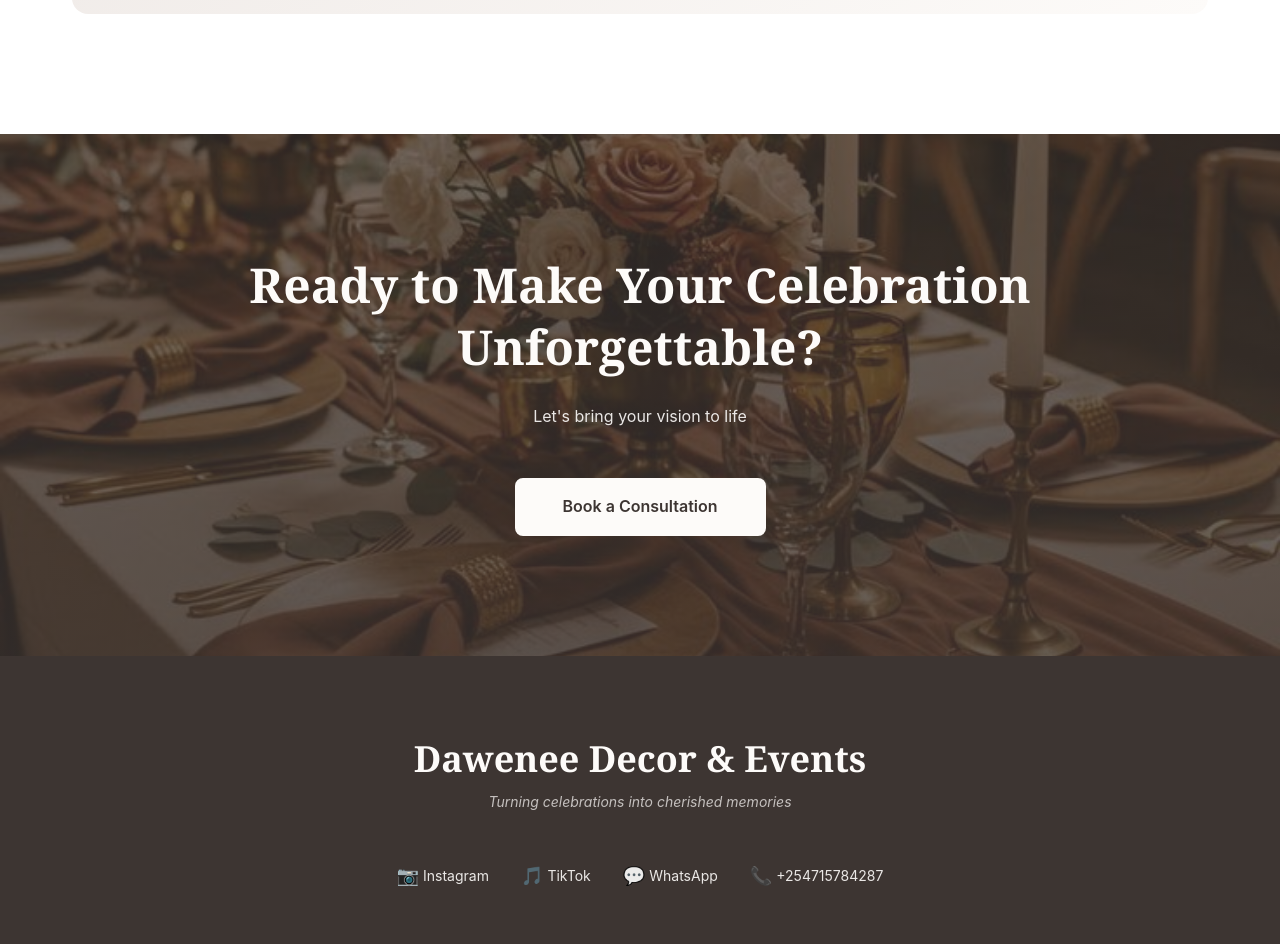
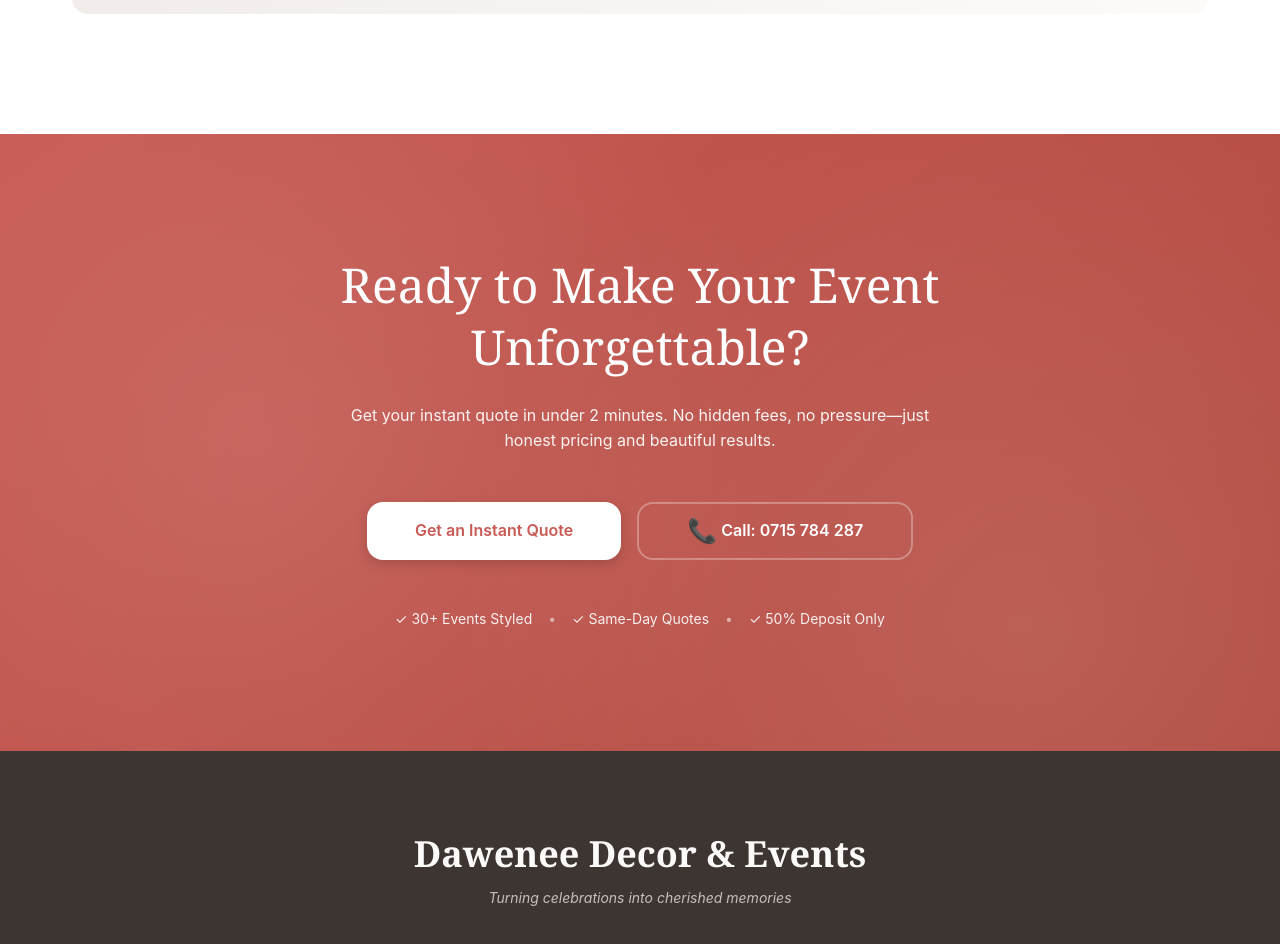
Before and after one commit to edubew/dawenee, a React (Vite) app: page / in a window 1280 px wide. Shown: the part 5654-6598 px from the top of the page. Built offline with nearby package versions, Linux system fonts and the light colour scheme.

Commit message:
feat: Redesign the CTA - Remove background Image - Add 2 ctas: primary(Get Quote) and secondary(call)

```diff
--- a/src/components/Cta/Cta.jsx
+++ b/src/components/Cta/Cta.jsx
@@ -1,25 +1,42 @@
 import React from "react";
 import { Link } from "react-router-dom";
 import "./Cta.scss";
-import ctaImage from "../../assets/images/services/table-setups.jpg";
 
 function Cta() {
   return (
     <section className="cta">
-      <div className="cta__background">
-        <img src={ctaImage} alt="" />
-      </div>
+      <div className="container">
+        <div className="cta__content">
+          <h2 className="cta__title">
+            Ready to Make Your Event Unforgettable?
+          </h2>
 
-      <div className="container cta__content">
-        <h2 className="cta__title">
-          Ready to Make Your Celebration Unforgettable?
-        </h2>
+          <p className="cta__subtitle">
+            Get your instant quote in under 2 minutes. No hidden fees, no
+            pressure—just honest pricing and beautiful results.
+          </p>
 
-        <p className="cta__subtitle">Let's bring your vision to life</p>
+          <div className="cta__buttons">
+            <Link to="/quote" className="cta__button cta__button--primary">
+              Get an Instant Quote
+            </Link>
+            <a
+              href="tel:+254715784287"
+              className="cta__button cta__button--secondary"
+            >
+              <span className="cta__button-icon">📞</span>
+              Call: 0715 784 287
+            </a>
+          </div>
 
-        <Link to="/booking" className="cta__button">
-          Book a Consultation
-        </Link>
+          <div className="cta__trust">
+            <span className="cta__trust-item">✓ 30+ Events Styled</span>
+            <span className="cta__trust-divider">•</span>
+            <span className="cta__trust-item">✓ Same-Day Quotes</span>
+            <span className="cta__trust-divider">•</span>
+            <span className="cta__trust-item">✓ 50% Deposit Only</span>
+          </div>
+        </div>
       </div>
     </section>
   );
--- a/src/components/Cta/Cta.scss
+++ b/src/components/Cta/Cta.scss
@@ -1,47 +1,29 @@
 @import "../../styles/variables";
 
 .cta {
-  position: relative;
   padding: $space-5xl 0;
   overflow: hidden;
-  text-align: center;
+  background: linear-gradient(135deg, $terracotta 0%, $terracotta-dark 100%);
+  position: relative;
 
-  @media (max-width: 768px) {
-    padding: $space-3xl $space-lg;
-  }
-
-  @media (max-width: 480px) {
-    padding: $space-2xl $space-md;
-  }
-
-  &__background {
+  &::before {
+    content: "";
     position: absolute;
     top: 0;
     left: 0;
-    width: 100%;
-    height: 100%;
-    z-index: 0;
+    right: 0;
+    bottom: 0;
+    background-image: radial-gradient(
+        circle at 20% 50%,
+        rgba(white, 0.1) 0%,
+        transparent 50%
+      ),
+      radial-gradient(circle at 80% 80%, rgba(white, 0.1) 0%, transparent 50%);
+    pointer-events: none;
+  }
 
-    img {
-      width: 100%;
-      height: 100%;
-      object-fit: cover;
-      display: block;
-    }
-
-    &::after {
-      content: "";
-      position: absolute;
-      top: 0;
-      left: 0;
-      width: 100%;
-      height: 100%;
-      background: linear-gradient(
-        to bottom,
-        rgba($warm-charcoal, 0.7) 0%,
-        rgba($warm-charcoal, 0.8) 100%
-      );
-    }
+  @media (max-width: 768px) {
+    padding: $space-4xl 0;
   }
 
   &__content {
@@ -49,22 +31,14 @@
     z-index: 1;
     max-width: 800px;
     margin: 0 auto;
-    padding: 0 $space-lg;
-
-    @media (max-width: 768px) {
-      padding: 0 $space-lg;
-    }
-
-    @media (max-width: 480px) {
-      padding: 0 $space-md;
-    }
+    text-align: center;
   }
 
   &__title {
     font-family: $font-headline;
     font-size: $size-2xl;
-    font-weight: $weight-semi;
-    color: $warm-white;
+    font-weight: $weight-light;
+    color: white;
     margin: 0 0 $space-lg 0;
     line-height: 1.3;
 
@@ -80,8 +54,12 @@
   &__subtitle {
     font-family: $font-body;
     font-size: $space-md;
-    color: rgba($warm-white, 0.9);
+    color: rgba($warm-white, 0.95);
     margin: 0 0 $space-2xl 0;
+    line-height: 1.6;
+    max-width: 600px;
+    margin-left: auto;
+    margin-right: auto;
 
     @media (max-width: 768px) {
       font-size: $size-base;
@@ -93,27 +71,92 @@
     }
   }
 
+  &__buttons {
+    display: flex;
+    justify-content: center;
+    gap: $space-md;
+    margin-bottom: $space-2xl;
+
+    @media (max-width: 640px) {
+      flex-direction: column;
+      align-items: stretch;
+      max-width: 400px;
+      margin-left: auto;
+      margin-right: auto;
+    }
+  }
+
   &__button {
-    display: inline-block;
+    display: inline-flex;
+    align-items: center;
+    justify-content: center;
+    gap: $space-xs;
     font-family: $font-body;
     font-size: $size-base;
     font-weight: $weight-semi;
-    color: $warm-charcoal;
-    background: $warm-white;
-    padding: $space-md $space-2xl;
-    border-radius: $border-radius;
+    padding: $space-sm $space-2xl;
+    border-radius: $border-radius-lg;
     text-decoration: none;
     transition: all $transition-base;
+    white-space: nowrap;
 
-    &:hover {
-      background: $dusty-blush;
-      transform: translateY(-2px);
-      box-shadow: 0 8px 24px rgba($warm-white, 0.3);
+    @media (max-width: 640px) {
+      padding: $space-md $space-xl;
     }
 
-    @media (max-width: 480px) {
-      padding: $space-md $space-xl;
-      font-size: $size-sm;
+    &--primary {
+      background-color: white;
+      color: $terracotta;
+      box-shadow: 0 4px 12px rgba(black, 0.15);
+
+      &:hover {
+        transform: translateY(-2px);
+        box-shadow: 0 6px 20px rgba(black, 0.2);
+        background-color: $warm-white;
+      }
+    }
+
+    &--secondary {
+      background-color: transparent;
+      color: white;
+      border: 2px solid rgba(white, 0.3);
+
+      &:hover {
+        border-color: white;
+        background-color: rgba(white, 0.1);
+      }
+    }
+
+    &-icon {
+      font-size: $size-lg;
+    }
+  }
+
+  &__trust {
+    display: flex;
+    justify-content: center;
+    align-items: center;
+    gap: $space-md;
+    flex-wrap: wrap;
+    font-family: $font-body;
+    font-size: $size-sm;
+    color: rgba(white, 0.9);
+
+    @media (max-width: 640px) {
+      font-size: $size-xs;
+      gap: $space-sm;
+    }
+  }
+
+  &__trust-item {
+    white-space: nowrap;
+  }
+
+  &__trust-divider {
+    color: rgba(white, 0.5);
+
+    @media (max-width: 640px) {
+      display: none;
     }
   }
 }
```
